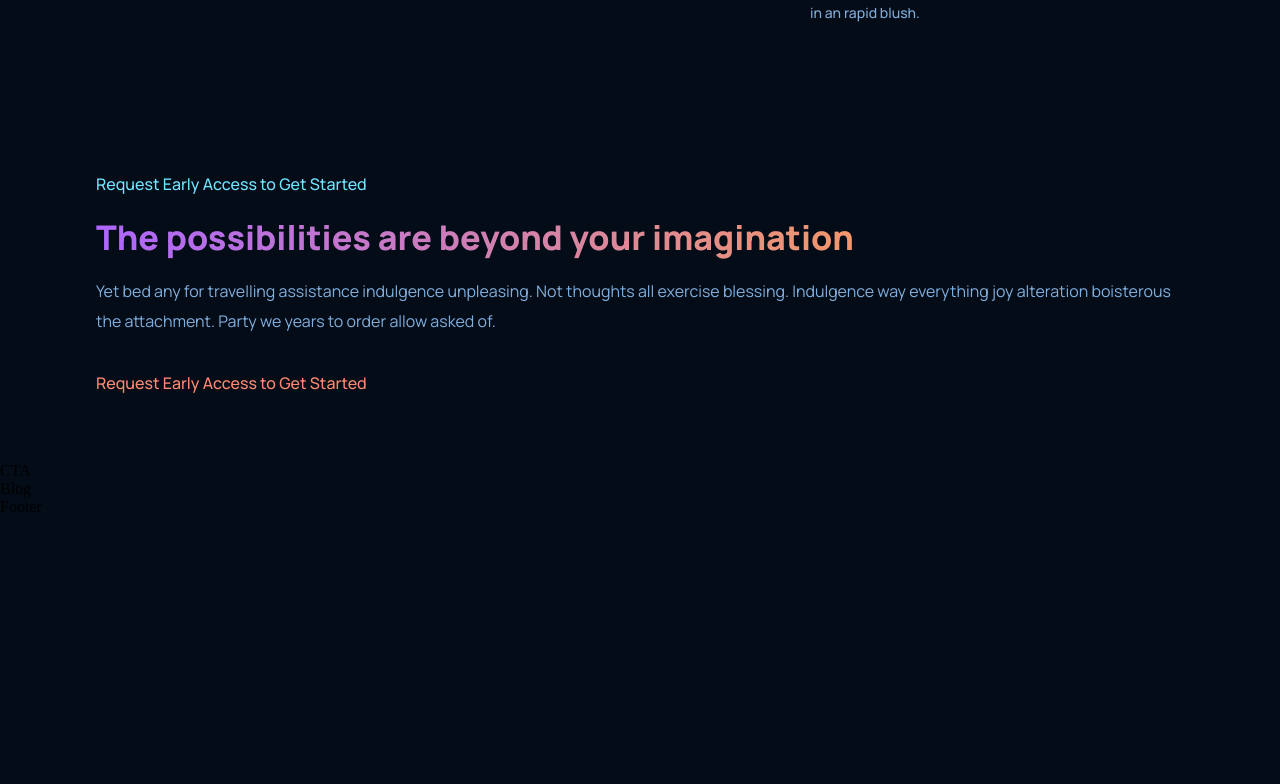
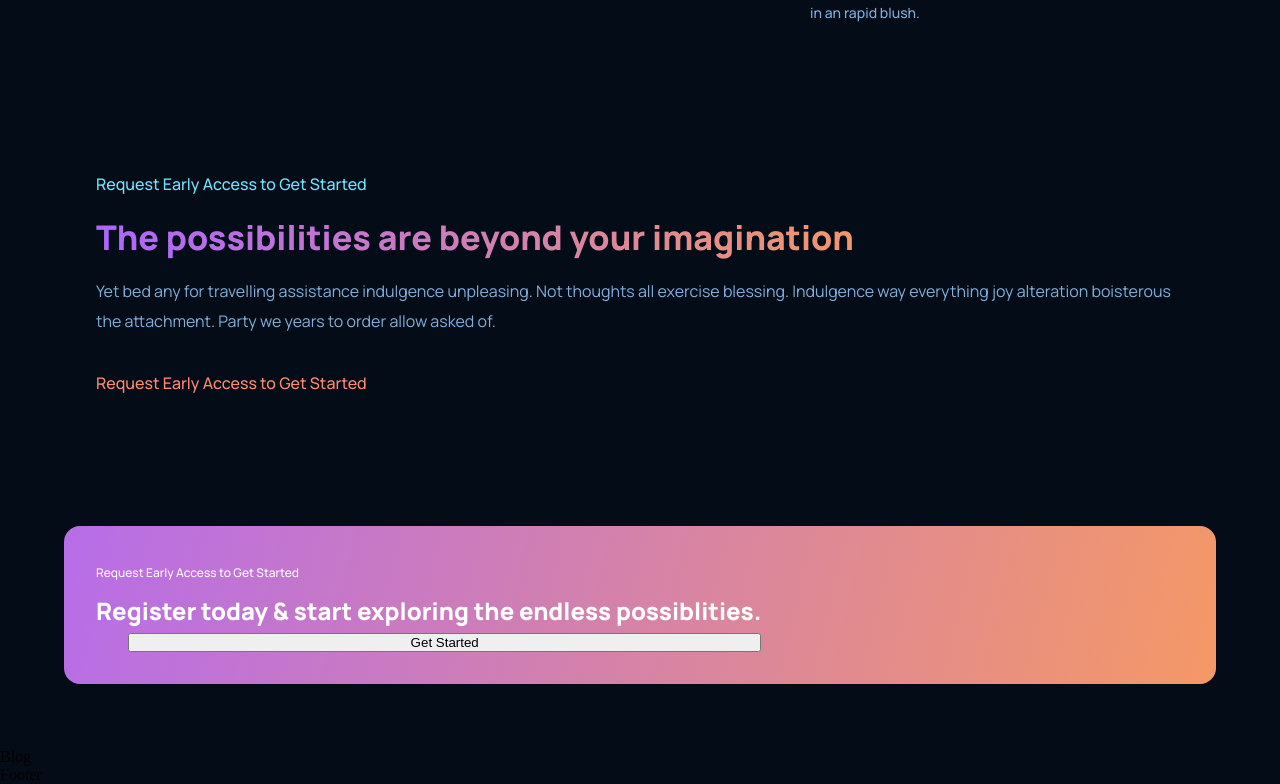
Before and after one commit to AdugboAghogho/gpt3_jsm, a React (Create React App) app: page / in a window 1280 px wide. Shown: the part 2048-2832 px from the top of the page. Before the commit the page ends 2564 px from the top, so only its background shows below. Built offline with nearby package versions, Linux system fonts and the light colour scheme.

Commit message:
five commit

```diff
--- a/src/components/cta/Cta.jsx
+++ b/src/components/cta/Cta.jsx
@@ -3,8 +3,12 @@
 
 const CTA = () => {
   return (
-    <div>
-      CTA
+    <div className="gpt3__cta">
+      <div className="gpt3__cta-content">
+        <p>Request Early Access to Get Started</p>
+        <h3>Register today & start exploring the endless possiblities.</h3>
+        <button className='gpt3__cta-btn' type='button'>Get Started</button>
+      </div>
     </div>
   )
 }
```
